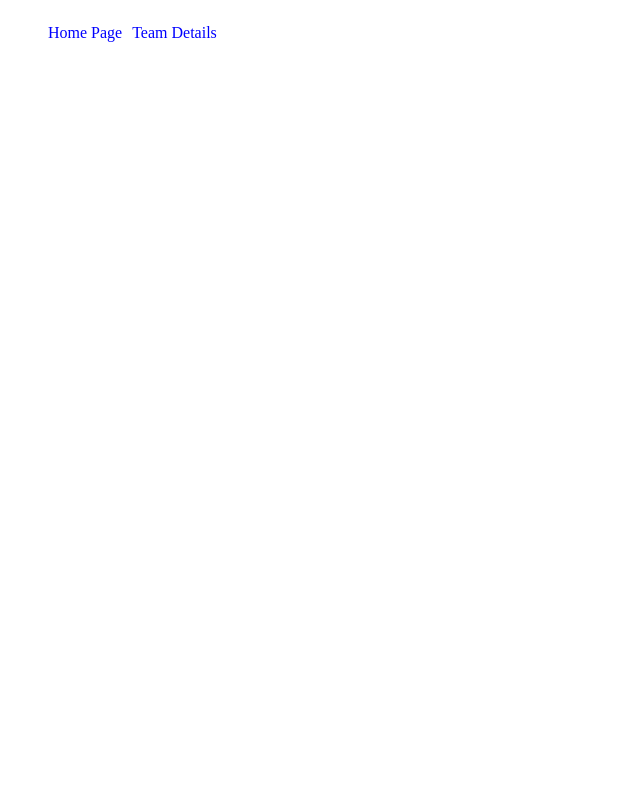
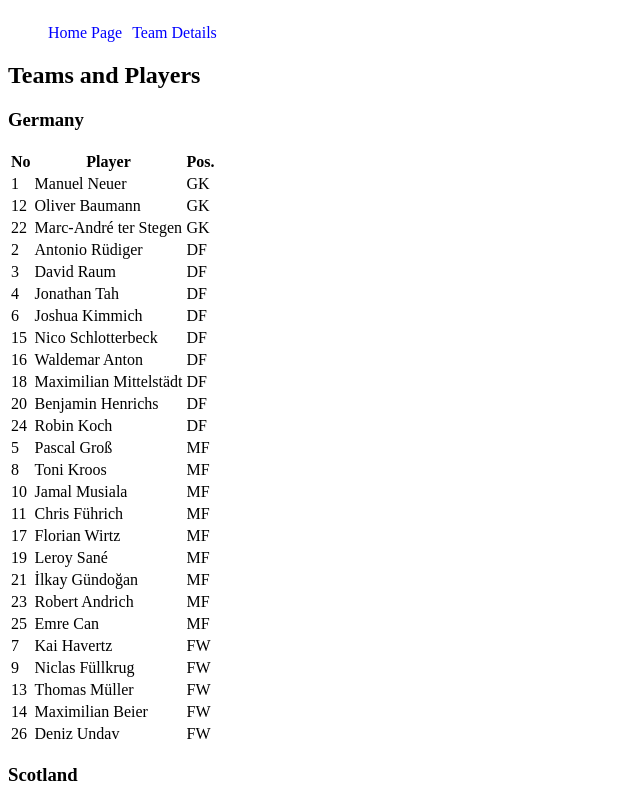
Before and after one commit to Sari-Solieman/sirma-academy-final-exam, a React (Vite) app: page /TeamDetails in a window 1280 px wide. Shown: the top 800 px of the page, without its empty margins (0-640 px from the left). Built offline with nearby package versions, Linux system fonts and the light colour scheme.

Commit message:
Fetch data from csv to Team Details section

```diff
--- a/src/components/TeamDetails.jsx
+++ b/src/components/TeamDetails.jsx
@@ -1,7 +1,104 @@
+import React, { useState, useEffect } from 'react';
+
 export default function TeamDetails() {
+    const [teams, setTeams] = useState([]);
+    const [players, setPlayers] = useState([]);
+
+    useEffect(() => {
+        const fetchTeamsData = async () => {
+            try {
+                const teamResponse = await fetch('/data/teams.csv');
+                if (!teamResponse.ok) throw new Error('Teams CSV load error');
+
+                const teamText = await teamResponse.text();
+                const teamRows = teamText.split('\n').map(row => row.split(','));
+                const teamHeaders = teamRows[0];
+                const teamData = teamRows.slice(1).map(row => {
+                    const obj = {};
+                    teamHeaders.forEach((header, index) => {
+                        obj[header.trim()] = row[index]?.trim();
+                    });
+                    return obj;
+                });
+
+                setTeams(teamData);
+
+            } catch (error) {
+                return('Error fetching teams CSV data:', error);
+            }
+        };
+
+        const fetchPlayersData = async () => {
+            try {
+                const playerResponse = await fetch('/data/players.csv');
+                if (!playerResponse.ok) throw new Error('Players CSV load error');
+
+                const playerText = await playerResponse.text();
+                const playerRows = playerText.split('\n').map(row => row.split(','));
+                const playerHeaders = playerRows[0];
+                const playerData = playerRows.slice(1).map(row => {
+                    const obj = {};
+                    playerHeaders.forEach((header, index) => {
+                        obj[header.trim()] = row[index]?.trim();
+                    });
+                    return obj;
+                });
+                setPlayers(playerData);
+
+            } catch (error) {
+                return('Error fetching players CSV data:', error);
+            }
+        };
+
+        fetchTeamsData();
+        fetchPlayersData();
+    }, []);
+
+    const getPlayersForTeam = (teamID) => {
+
+        const positionOrder = {
+            GK: 1,
+            DF: 2,
+            MF: 3,
+            FW: 4
+        };
+
+        return players
+            .filter(player => player.TeamID === teamID) // Ensure TeamID matches
+            .sort((a, b) => {
+                // Use the position order for sorting; if not found, assign a large number (999)
+                const posA = positionOrder[a.Position] || 999;
+                const posB = positionOrder[b.Position] || 999;
+                return posA - posB;
+            });
+    };
 
     return (
-        <>
-        </>
+        <div>
+            <h2>Teams and Players</h2>
+            {teams.map((team, index) => (
+                <div key={index}>
+                    <h3>{team.Name}</h3>
+                    <table>
+                        <thead>
+                            <tr>
+                                <th>No</th>
+                                <th>Player</th>
+                                <th>Pos.</th>
+                            </tr>
+                        </thead>
+                        <tbody>
+                            {getPlayersForTeam(team.ID).map((player, playerIndex) => (
+                                <tr key={playerIndex}>
+                                    <td>{player.TeamNumber}</td>
+                                    <td>{player.FullName}</td>
+                                    <td>{player.Position}</td>
+                                </tr>
+                            ))}
+                        </tbody>
+                    </table>
+                </div>
+            ))}
+        </div>
     );
 }
```
